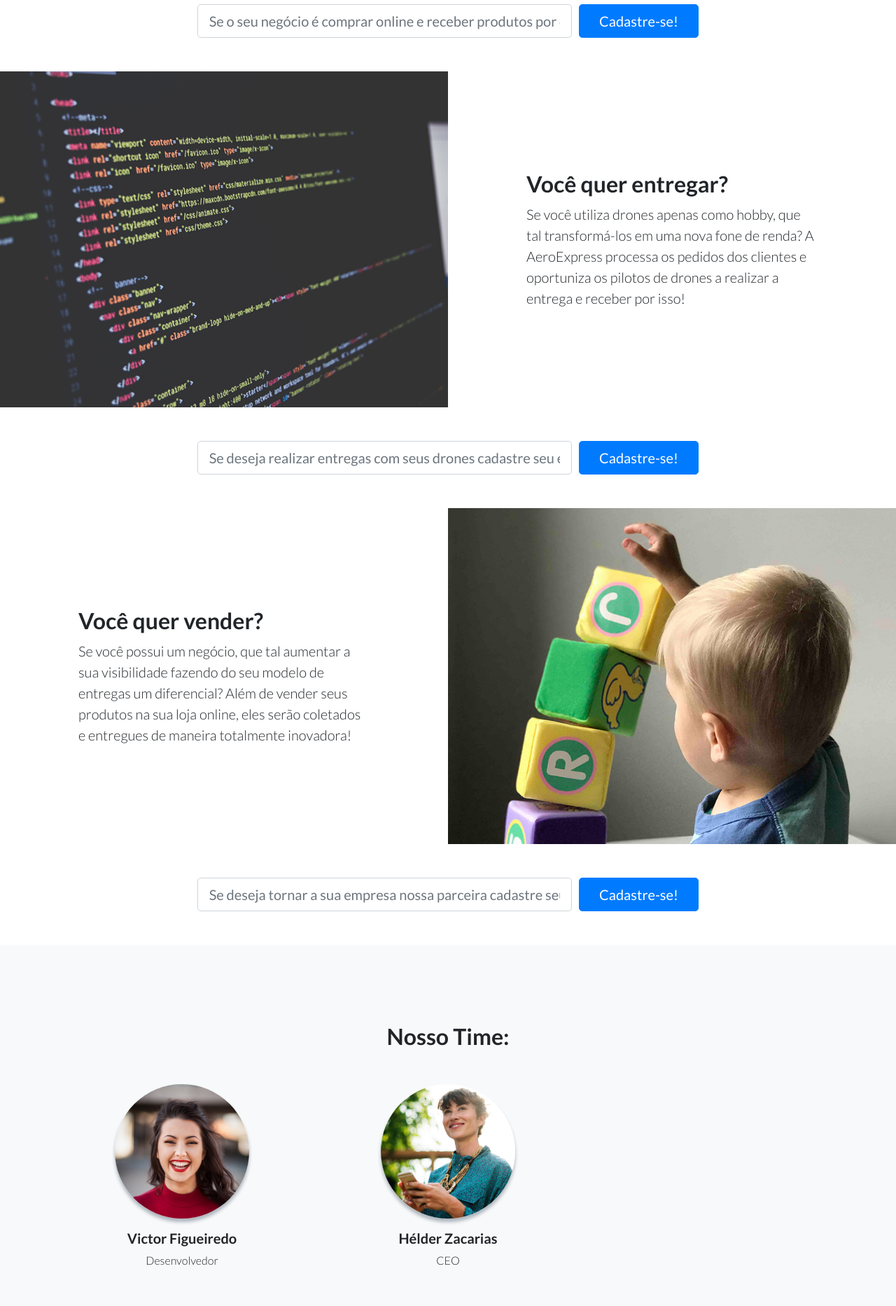
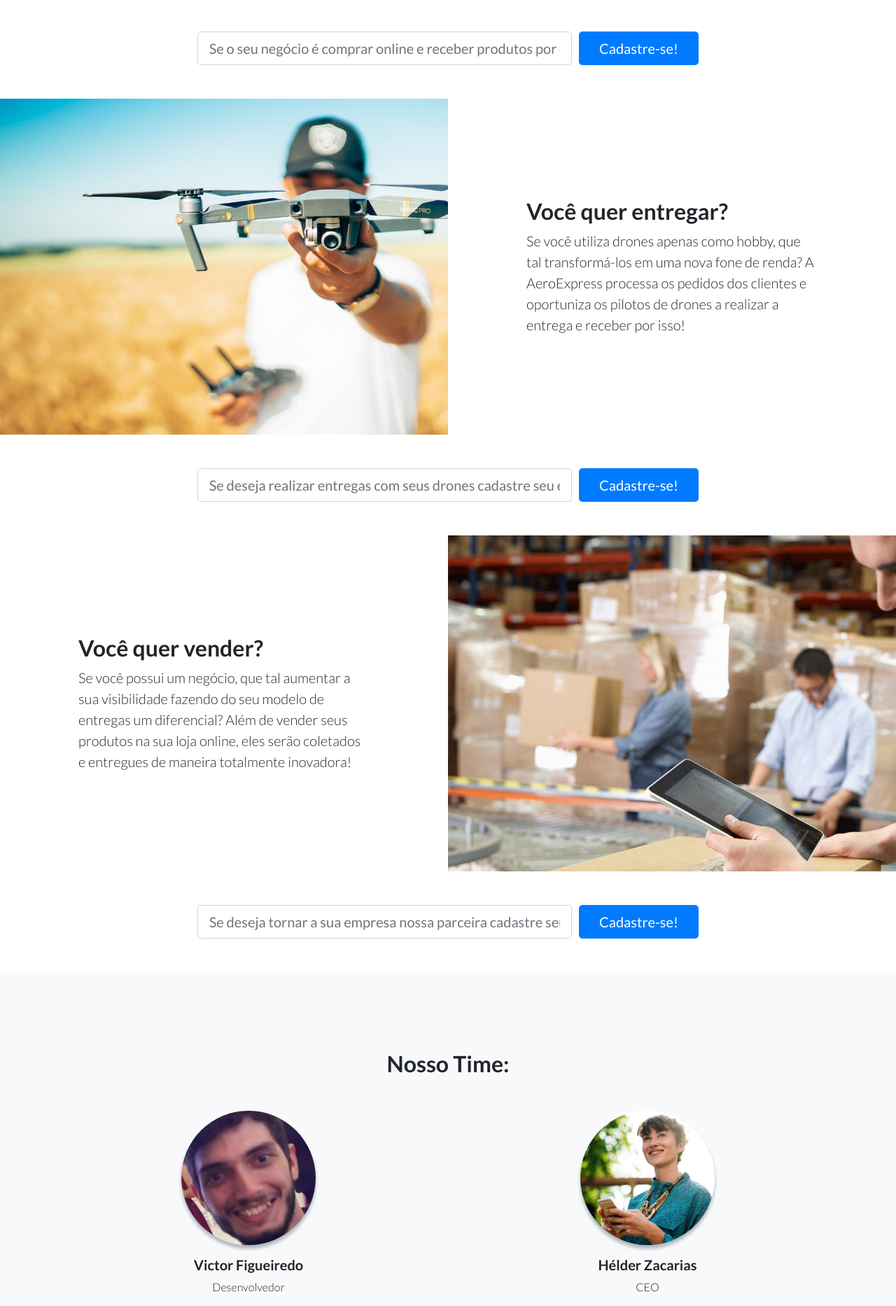
Before and after one commit to josevictormobile/aeroexpress, a website: page index.html in a window 1280 px wide. Shown: the part 2254-4120 px from the top of the page at 70% size. Drawn offline with nearby package versions, Linux system fonts and the light colour scheme; a script that the page names is missing.

Commit message:
Página Estática finalizada

```diff
--- a/index.html
+++ b/index.html
@@ -187,9 +187,9 @@
     <div class="container-fluid p-0">
       <div class="row no-gutters">
 
-        <div class="col-lg-6 order-lg-2 text-white showcase-img" style="background-image: url('img/bg-showcase-1.jpg');"></div>
+        <div class="col-lg-6 order-lg-2 text-white showcase-img" style="background-image: url('img/deboasemcasa.jpg');"></div>
         <div class="col-lg-6 order-lg-1 my-auto showcase-text">
-          <h2>Você quer receber produtos de maneira inovadora?</h2>
+          <h2>Você quer receber produtos de maneira cômoda e inovadora?</h2>
           <p class="lead mb-0">Imagine receber produtos com entregas aérias na sua casa! Tempo e preço de entregas revolucionários! Acesse uma loja parceira da AeroExpress, em poucos passos faça seu pedido, em alguns minutos um drone estará entregando seu pedido.</p>
         </div>
       </div>
@@ -214,7 +214,7 @@
 <script type='text/javascript' src='//s3.amazonaws.com/downloads.mailchimp.com/js/mc-validate.js'></script><script type='text/javascript'>(function($) {window.fnames = new Array(); window.ftypes = new Array();fnames[0]='EMAIL';ftypes[0]='email';fnames[1]='FNAME';ftypes[1]='text';fnames[2]='LNAME';ftypes[2]='text';fnames[3]='ADDRESS';ftypes[3]='address';fnames[4]='PHONE';ftypes[4]='phone';fnames[5]='BIRTHDAY';ftypes[5]='birthday';}(jQuery));var $mcj = jQuery.noConflict(true);</script>
 <!--End mc_embed_signup-->
       <div class="row no-gutters">
-        <div class="col-lg-6 text-white showcase-img" style="background-image: url('img/bg-showcase-2.jpg');"></div>
+        <div class="col-lg-6 text-white showcase-img" style="background-image: url('img/pilotomoral.jpg');"></div>
         <div class="col-lg-6 my-auto showcase-text">
           <h2>Você quer entregar?</h2>
           <p class="lead mb-0">Se você utiliza drones apenas como hobby, que tal transformá-los em uma nova fone de renda? A AeroExpress processa os pedidos dos clientes e oportuniza os pilotos de drones a realizar a entrega e receber por isso!</p>
@@ -241,7 +241,7 @@
 <script type='text/javascript' src='//s3.amazonaws.com/downloads.mailchimp.com/js/mc-validate.js'></script><script type='text/javascript'>(function($) {window.fnames = new Array(); window.ftypes = new Array();fnames[0]='EMAIL';ftypes[0]='email';fnames[1]='FNAME';ftypes[1]='text';fnames[2]='LNAME';ftypes[2]='text';fnames[3]='ADDRESS';ftypes[3]='address';fnames[4]='PHONE';ftypes[4]='phone';fnames[5]='BIRTHDAY';ftypes[5]='birthday';}(jQuery));var $mcj = jQuery.noConflict(true);</script>
 <!--End mc_embed_signup-->
       <div class="row no-gutters">
-        <div class="col-lg-6 order-lg-2 text-white showcase-img" style="background-image: url('img/bg-showcase-3.jpg');"></div>
+        <div class="col-lg-6 order-lg-2 text-white showcase-img" style="background-image: url('img/empresariodescolado.png');"></div>
         <div class="col-lg-6 order-lg-1 my-auto showcase-text">
           <h2>Você quer vender?</h2>
           <p class="lead mb-0">Se você possui um negócio, que tal aumentar a sua visibilidade fazendo do seu modelo de entregas um diferencial? Além de vender seus produtos na sua loja online, eles serão coletados e entregues de maneira totalmente inovadora!</p>
@@ -275,15 +275,15 @@
     <div class="container">
       <h2 class="mb-5">Nosso Time:</h2>
       <div class="row">
-        <div class="col-lg-4">
+        <div class="col-lg-6">
           <div class="testimonial-item mx-auto mb-5 mb-lg-0">
-            <img class="img-fluid rounded-circle mb-3" src="img/testimonials-1.jpg" alt="">
+            <img class="img-fluid rounded-circle mb-3" src="img/victor.jpg" alt="">
             <h5>Victor Figueiredo</h5>
             <p class="font-weight-light mb-0">Desenvolvedor</p>
           </div>
         </div>
 
-        <div class="col-lg-4">
+        <div class="col-lg-6">
           <div class="testimonial-item mx-auto mb-5 mb-lg-0">
             <img class="img-fluid rounded-circle mb-3" src="img/testimonials-3.jpg" alt="">
             <h5>Hélder Zacarias</h5>
```
Also changed, not shown: img/deboasemcasa.jpg (added), img/empresariaestoque.jpg (added), img/empresariodescolado.png (added), img/mobile-app.jpg (added), img/pilotomoral.jpg (added), img/victor.jpg (added).
